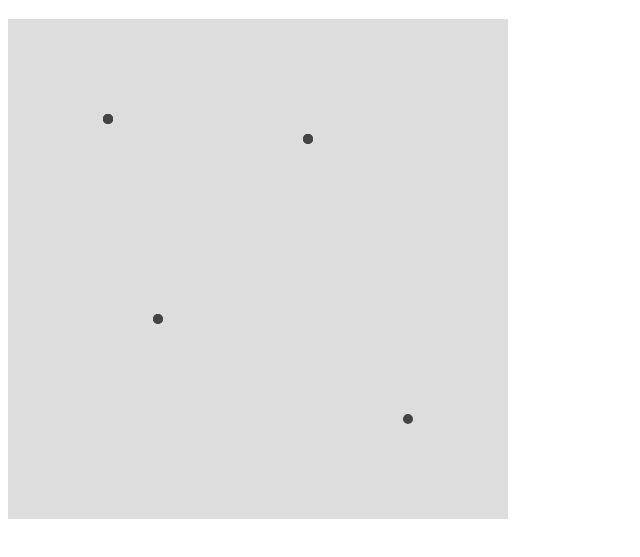
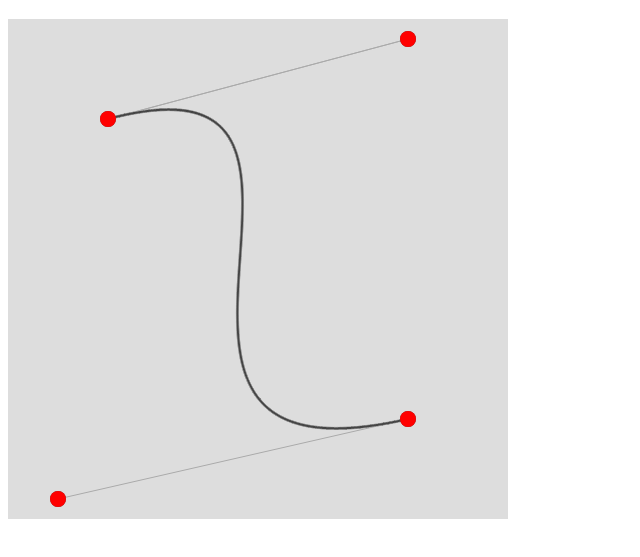
Before and after one commit to mateuszmanczak04/bezier-curve-drawer, a website: page index.html in a window 1280 px wide. Shown: the part 61-618 px from the top of the page, without its empty margins (0-640 px from the left). Drawn offline with Linux system fonts and the light colour scheme.

Commit message:
Add working bezier curve drawing

```diff
--- a/index.html
+++ b/index.html
@@ -7,7 +7,20 @@
 	</head>
 	<body>
 		<h1>Bezier curve</h1>
-		<canvas id="canvas" width="500" height="500"></canvas>
+		<div id="wrapper" style="position: relative">
+			<canvas id="canvas" width="500" height="500" style="background-color: #ddd"></canvas>
+			<div
+				id="points"
+				style="
+					position: absolute;
+					left: 0;
+					top: 0;
+					width: 500px;
+					height: 500px;
+					z-index: 10;
+				"
+			></div>
+		</div>
 		<script src="build/app.js"></script>
 	</body>
 </html>
--- a/src/app.ts
+++ b/src/app.ts
@@ -1,49 +1,120 @@
 class Point {
-	_radiusX = 5;
-	_radiusY = 5;
-
-	constructor(
-		private _x: number,
-		private _y: number,
-		private _ctx: CanvasRenderingContext2D,
-	) {}
-
-	get x() {
-		return this._x;
-	}
-
-	get y() {
-		return this._y;
-	}
-
-	draw() {
-		this._ctx.ellipse(this._x, this._y, this._radiusX, this._radiusY, Math.PI, 0, 2 * Math.PI);
-		this._ctx.fill();
-		this._ctx.closePath();
+	declare x;
+	declare y;
+	constructor(_x: number, _y: number) {
+		this.x = _x;
+		this.y = _y;
 	}
 }
 
 const canvas = document.querySelector('#canvas') as HTMLCanvasElement;
-canvas.style.backgroundColor = '#ddd';
 
 const ctx = canvas.getContext('2d');
-
 if (!ctx) throw new Error('Canvas context not found!');
 
-// Reset canvas state
-ctx.clearRect(0, 0, 500, 500);
+const points = [new Point(100, 100), new Point(400, 20), new Point(50, 480), new Point(400, 400)];
 
-// Setup colors
-ctx.strokeStyle = '#222';
-ctx.fillStyle = '#444';
+const clearCanvas = () => {
+	console.log('clearCanvas');
+	ctx.reset();
+};
 
-const points = [
-	new Point(100, 100, ctx),
-	new Point(300, 120, ctx),
-	new Point(150, 300, ctx),
-	new Point(400, 400, ctx),
-];
+const drawCurve = (A: Point, B: Point, C: Point, D: Point) => {
+	console.log('drawCurve');
+	ctx.moveTo(A.x, A.y);
+	for (let t = 0; t <= 1; t += 0.001) {
+		const x =
+			A.x * (1 - t) ** 3 +
+			3 * B.x * t * (1 - t) ** 2 +
+			3 * C.x * t ** 2 * (1 - t) +
+			D.x * t ** 3;
+		const y =
+			A.y * (1 - t) ** 3 +
+			3 * B.y * t * (1 - t) ** 2 +
+			3 * C.y * t ** 2 * (1 - t) +
+			D.y * t ** 3;
+		ctx.moveTo(x, y);
+		ctx.ellipse(x, y, 1, 1, Math.PI, 0, Math.PI * 2);
+		ctx.fill();
+	}
+};
 
-points.forEach((point) => point.draw());
+const drawHelperLines = (A: Point, B: Point, C: Point, D: Point) => {
+	console.log('drawHelperLines');
+	ctx.strokeStyle = '#aaa';
+	ctx.moveTo(A.x, A.y);
+	ctx.lineTo(B.x, B.y);
+	ctx.stroke();
+	ctx.moveTo(C.x, C.y);
+	ctx.lineTo(D.x, D.y);
+	ctx.stroke();
+};
 
-const [A, B, C, D] = points;
+const drawPoints = (points: Point[]) => {
+	console.log('drawPoints');
+	ctx.fillStyle = '#444';
+	points.forEach((point) => {
+		ctx.moveTo(point.x, point.y);
+		ctx.ellipse(point.x, point.y, 8, 8, Math.PI, 0, Math.PI * 2);
+	});
+	ctx.fill();
+};
+
+const repaint = (points: Point[]) => {
+	console.table(points);
+	clearCanvas();
+	drawCurve(points[0], points[1], points[2], points[3]);
+	drawHelperLines(points[0], points[1], points[2], points[3]);
+	drawPoints(points);
+};
+
+// Element wrapping entire canvas
+const wrapper = document.getElementById('wrapper');
+const wrapperRect = wrapper.getBoundingClientRect();
+const wrapperX = wrapperRect.left;
+const wrapperY = wrapperRect.top;
+const pointsWrapper = document.getElementById('points');
+
+// Used to track currently dragged point
+// -1 means that no point is selected
+let currentPointIndex: number = -1;
+
+const recreateDOMPoints = (points: Point[]) => {
+	pointsWrapper.innerHTML = null;
+
+	points.forEach((p, index) => {
+		const point = document.createElement('div');
+		point.style.position = 'absolute';
+		point.style.width = '16px';
+		point.style.height = '16px';
+		point.style.left = `${p.x - 8}px`;
+		point.style.top = `${p.y - 8}px`;
+		point.style.backgroundColor = 'red';
+		point.style.borderRadius = '50%';
+
+		point.addEventListener('mousedown', () => {
+			currentPointIndex = index;
+		});
+
+		pointsWrapper.appendChild(point);
+	});
+};
+
+const registerMouseEvents = () => {
+	window.addEventListener('mouseup', () => {
+		if (currentPointIndex === -1) return;
+		currentPointIndex = -1;
+		repaint(points);
+		recreateDOMPoints(points);
+	});
+
+	window.addEventListener('mousemove', (e) => {
+		if (currentPointIndex === -1) return;
+		points[currentPointIndex].x = e.clientX - wrapperX;
+		points[currentPointIndex].y = e.clientY - wrapperY;
+	});
+};
+
+repaint(points);
+recreateDOMPoints(points);
+registerMouseEvents();
```
Also changed, not shown: build/app.js, 1 other file.
